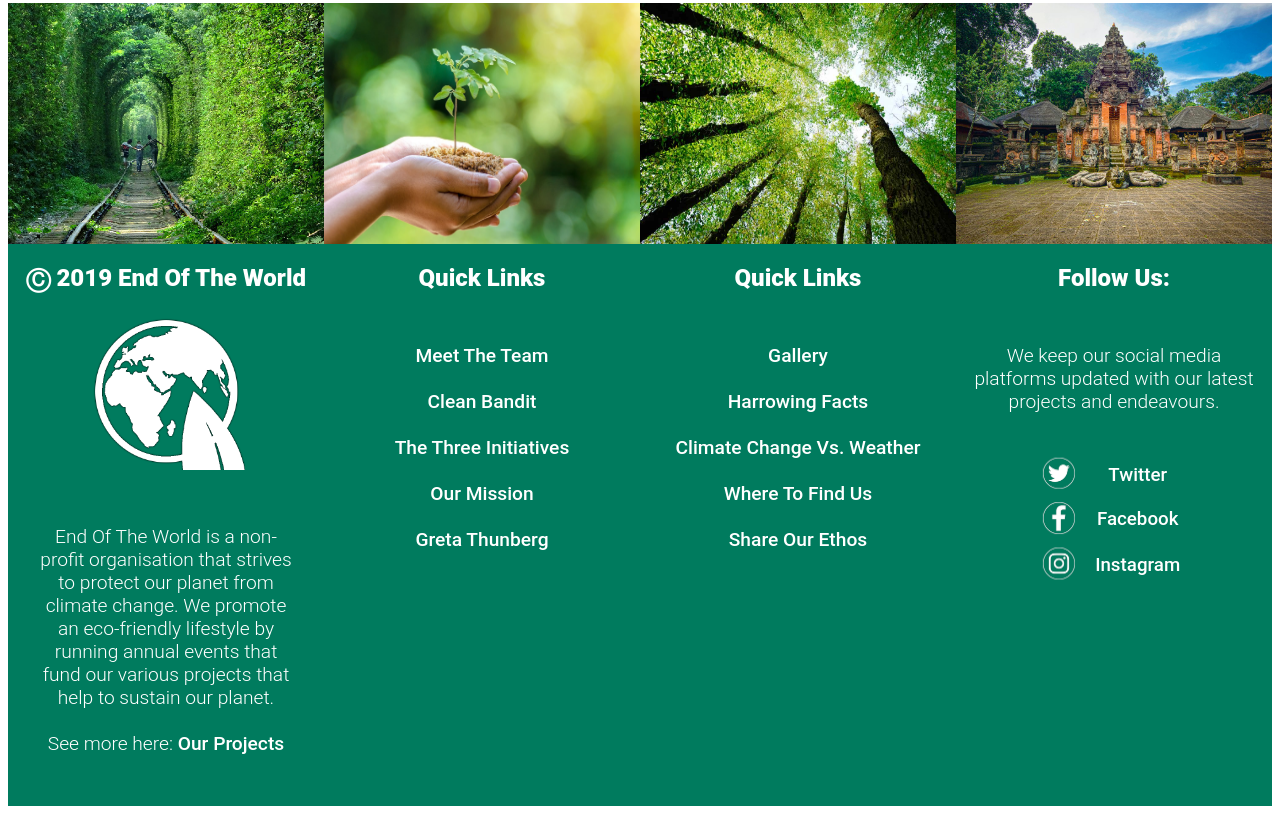
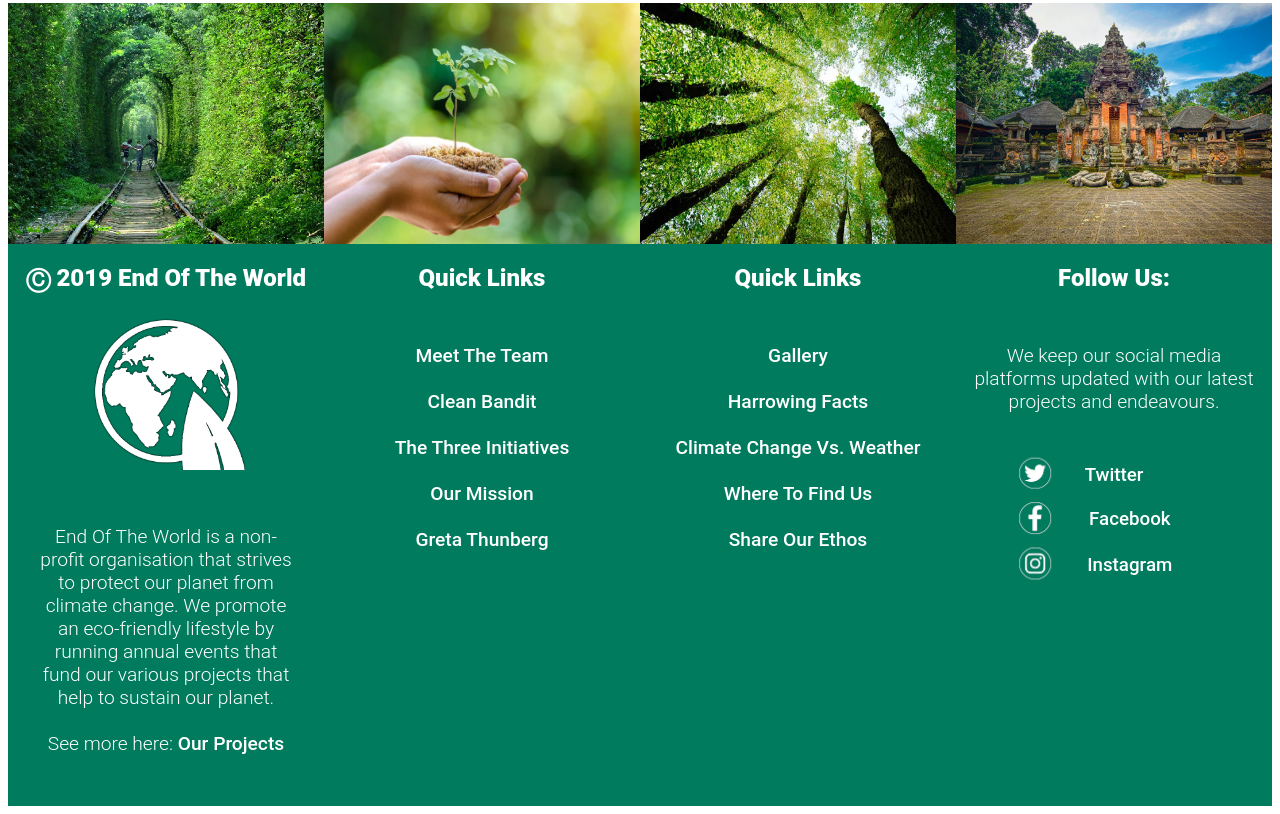
Before and after one commit to KevinX8/EOTW, a plain HTML site: page Gallery.html in a window 1280 px wide. Shown: the part 943-1757 px from the top of the page. Drawn offline with Linux system fonts and the light colour scheme.

Commit message:
gallery footer change

```diff
--- a/Gallery.css
+++ b/Gallery.css
@@ -252,7 +252,7 @@ width: 50%;
   font-size: 120%;
 
 }
-
+/* Twitter row styling */
 #TwitterPNG {
   width: 10%;
   height: 10%;
@@ -265,9 +265,10 @@ width: 50%;
 }
 
 .TwitterRow{
-  transform: translate(7.5%, 0%);
+transform: translate(0%, 0%);
 }
 
+/* Facebook row styling */
 #FacebookPNG {
 width: 10%;
 height: 10%;
@@ -276,25 +277,27 @@ width: 50%;
 }
 .FacebookRow h3{
 text-align: center;
-transform: translate(-5%, 0%);
+transform: translate(0%, 0%);
 }
 
 .FacebookRow {
-  transform: translate(7.5%, 20%);
+transform: translate(0%, 20%);
 }
 
+/* Instagram row styling */
 #InstagramPNG {
 width: 10%;
 height: 10%;
 float: left;
 transform: translate(200%, -20%);
+position: relative;
 }
 .InstagramRow h3{
 text-align: center;
-transform: translate(-5%, 0%);
+transform: translate(0%, 0%);
 }
 .InstagramRow {
-  transform: translate(7.5%, 40%);
+transform: translate(0%, 40%);
 }
 
 .row:after {
```
Lines whose indentation alone changed are shown as unchanged.
